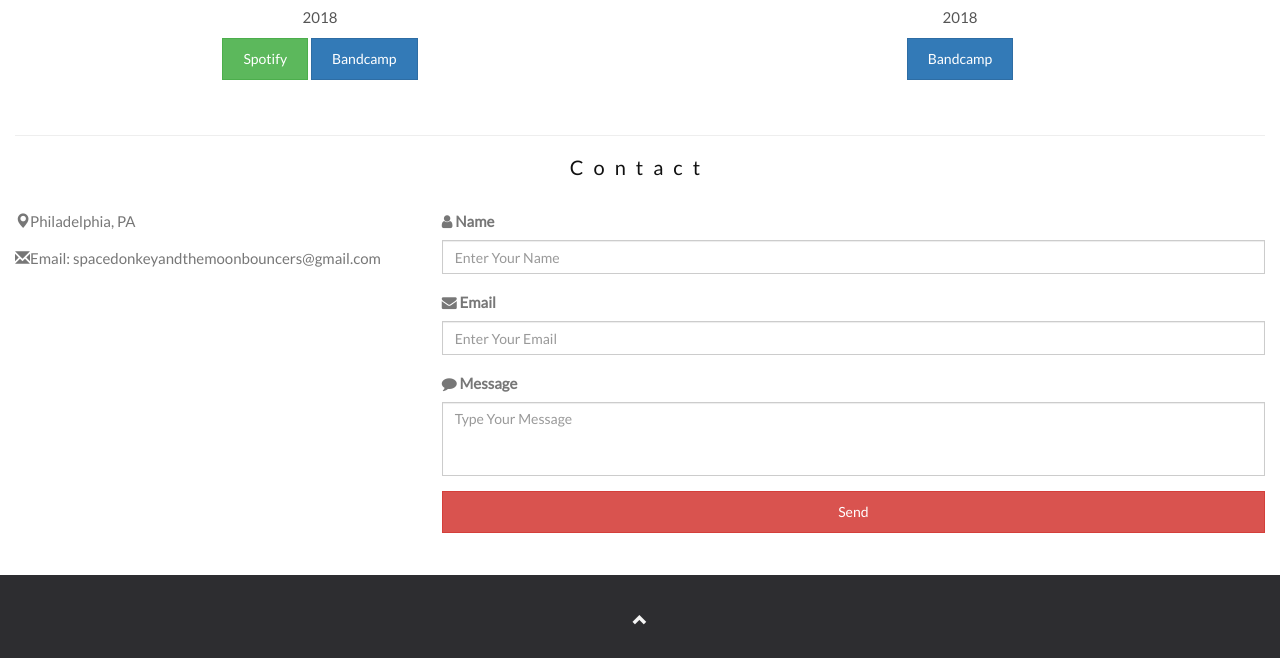
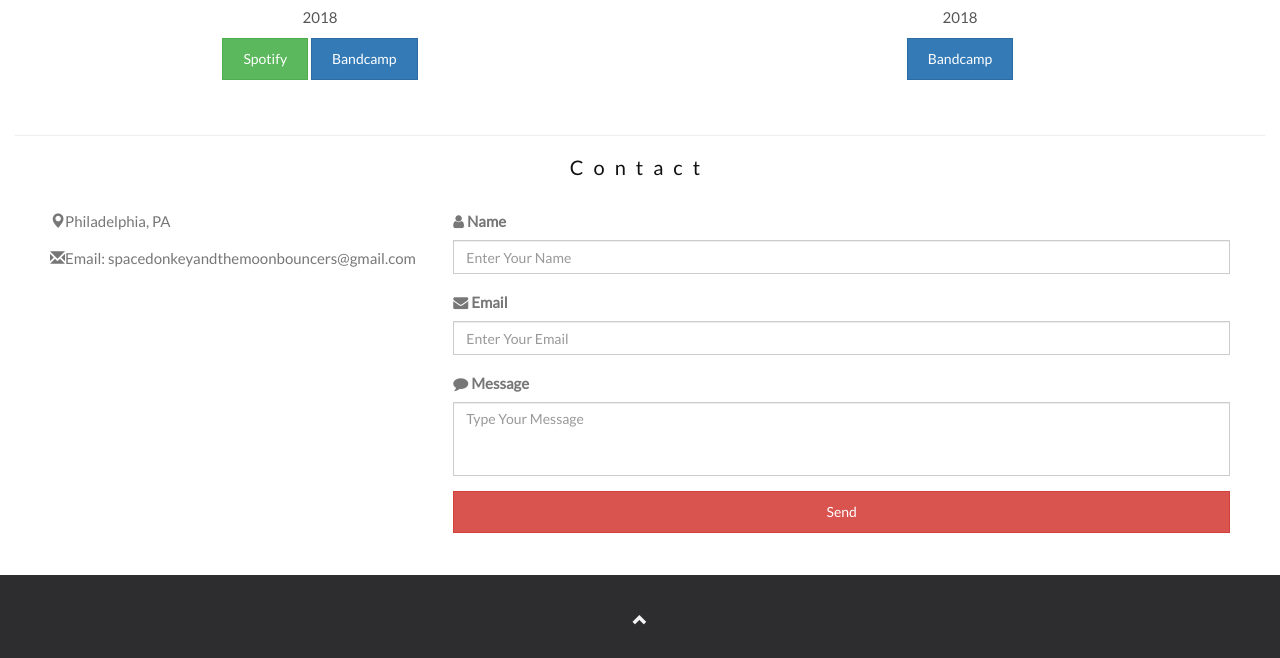
Before and after one commit to ericlesinski/ericlesinski.github.io, a plain HTML site: page index.html in a window 1280 px wide. Shown: the part 2635-3293 px from the top of the page. Drawn offline with nearby package versions, Linux system fonts and the light colour scheme.

Commit message:
contact section margins

```diff
--- a/index.html
+++ b/index.html
@@ -417,7 +417,7 @@
         </div>
         <hr />
         <h3 class="text-center">Contact</h3>
-        <div class="row">
+        <div class="row" style="margin-left: 20px; margin-right: 20px;">
             <div class="col-sm-4">
                 <p><span class="glyphicon glyphicon-map-marker"></span>Philadelphia, PA</p>
                 <p><span class="glyphicon glyphicon-envelope"></span>Email: spacedonkeyandthemoonbouncers@gmail.com</p>
```
